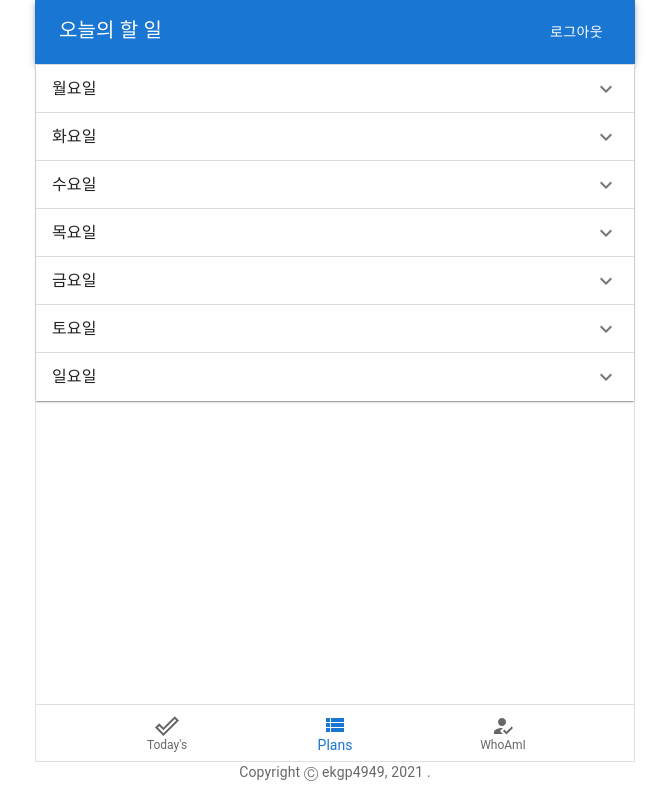
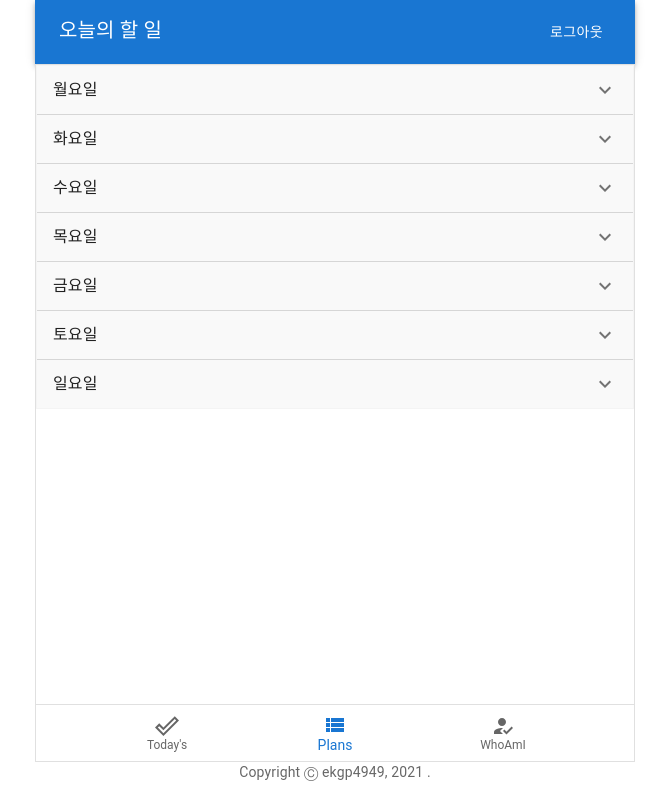
Before and after one commit to ekgp4949/blog-demo, a React (Create React App) app in the folder todo-react-app/: page /daily in a window 1280 px wide. Shown: the whole page, without its empty margins (305-974 px from the left). Built offline with nearby package versions, Linux system fonts and the light colour scheme; no server answers.

Commit message:
[mod] bug fix & 화면 수정

```diff
--- a/todo-react-app/src/components/AddTodo.js
+++ b/todo-react-app/src/components/AddTodo.js
@@ -4,7 +4,8 @@ import React from "react";
 class AddTodo extends React.Component {
   constructor(props) {
     super(props);
-    this.state = { item: { title: "", dayOfWeek: props.dayOfWeek } };
+    this.dayOfWeek = props.dayOfWeek;
+    this.state = { item: { title: "", dayOfWeek: this.dayOfWeek } };
     this.add = props.add;
   }
 
@@ -16,9 +17,9 @@ class AddTodo extends React.Component {
 
   onButtonClick = (e) => {
       const thisItem = this.state.item;
-      if(thisItem.title.trim().length == 0) return;
+      if(thisItem.title.trim().length === 0) return;
       this.add(thisItem);
-      this.setState({ item: { title: "" } });
+      this.setState({ item: { title: "", dayOfWeek: this.dayOfWeek } });
   };
 
   enterKeyEventHandler = (e) => {
--- a/todo-react-app/src/components/DailyTodoList.js
+++ b/todo-react-app/src/components/DailyTodoList.js
@@ -1,4 +1,4 @@
-import { List, Typography } from "@mui/material";
+import { List, ListItem, Typography } from "@mui/material";
 import { Box } from "@mui/system";
 import React from "react";
 import { call } from "../service/ApiService";
@@ -14,8 +14,7 @@ class DailyTodoList extends React.Component {
 
   add = (item) => {
     call("/todo", "POST", item).then((response) =>
-      console.log(response.data)
-      //this.setState({ items: response.data })
+      this.setState({ items: response.data })
     ).catch((error) => {
       console.log(error.error)
     });
@@ -60,16 +59,21 @@ class DailyTodoList extends React.Component {
 
     return (
       <Box>
-        <List>
+        <List
+          dense
+        >
           { this.state.items.map(item =>
             (<Todo
+              key={item.id}
               item={item}
               delete={this.delete}
               update={this.update}
             />)
           ) }
         </List>
-        <AddTodo add={this.add} dayOfWeek={this.state.dayOfWeek} />
+        <ListItem>
+          <AddTodo add={this.add} dayOfWeek={this.state.dayOfWeek} />
+        </ListItem>
       </Box>
     );
   }
--- a/todo-react-app/src/components/Todo.js
+++ b/todo-react-app/src/components/Todo.js
@@ -49,7 +49,10 @@ class Todo extends React.Component {
     render() {
         const item = this.state.item;
         return (
-            <ListItem>
+            <ListItem
+                divider
+                dense
+            >
                 <Checkbox
                     checked={item.done}
                     onChange={this.checkBoxEventHandler}
--- a/todo-react-app/src/screen/DailyPlanScreen.js
+++ b/todo-react-app/src/screen/DailyPlanScreen.js
@@ -6,24 +6,24 @@ import DailyTodoList from "../components/DailyTodoList";
 const days = [null, "월요일", "화요일", "수요일", "목요일", "금요일", "토요일", "일요일"];
 
 class DailyPlanScreen extends React.Component {
-  constructor(props) {
-    super(props);
-
-  }
 
   render() {
+
     return (
       days.map((value, index) => {
-        if(index == 0) return;
+        if(index === 0) return null;
         return (
           <Accordion
-            disableGutters={true}
-            square={true}
+            disableGutters
+            square
+            key={index}
+            sx={{ boxShadow: "none", border: 0.7, borderColor: "#f4f4f4",
+              '&:not(:last-child)': { borderBottom: 0 }
+            }}
           >
             <AccordionSummary
               expandIcon={<ExpandMore />}
-              aria-controls="panel1a-content"
-              id="panel1a-header"
+              sx={{ backgroundColor: "#f9f9f9" }}
             >
               <Typography>{ value }</Typography>
             </AccordionSummary>
--- a/todo-react-app/src/screen/ScreenRoute.js
+++ b/todo-react-app/src/screen/ScreenRoute.js
@@ -12,7 +12,7 @@ class ScreenRoutes extends React.Component {
         <Paper
           variant="outlined"
           square
-          sx={{ height: "100%" }}
+          sx={{ height: "100%", overflow: "scroll" }}
         >
           <Route path="/today">
             <TodoListScreen />
```
